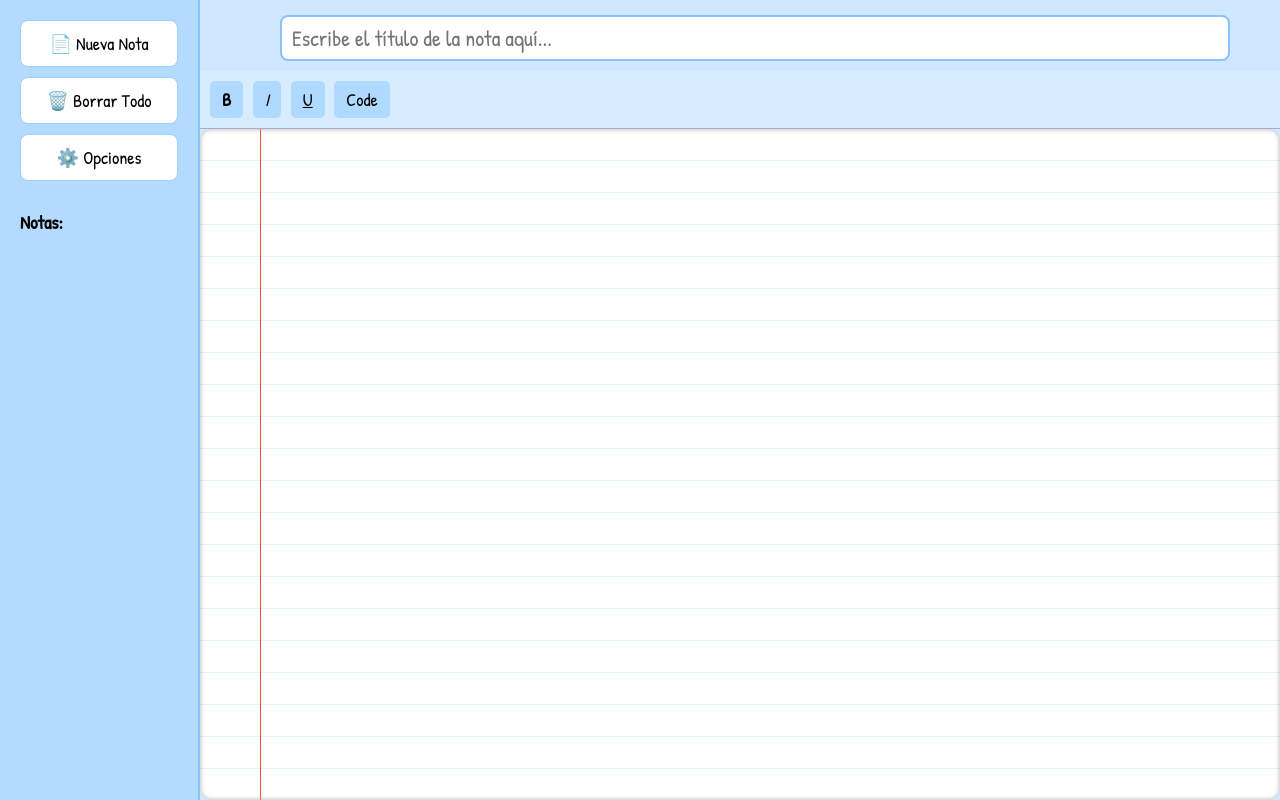
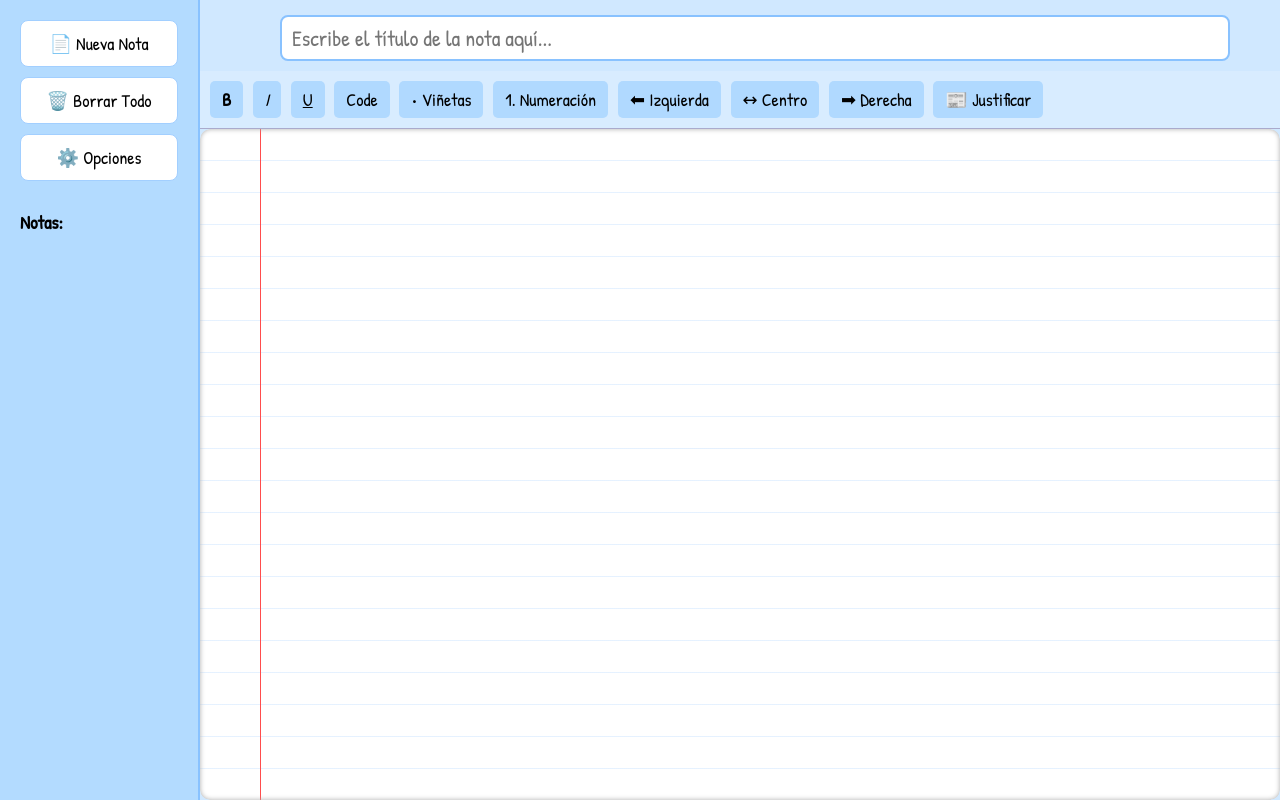
Before and after one commit to ProgramerHTMLPython/note_pad_online, a plain HTML site: page index.html in a window 1280 px wide. Drawn offline with Linux system fonts and the light colour scheme.

Commit message:
Update index.html

```diff
--- a/index.html
+++ b/index.html
@@ -205,7 +205,14 @@
   <button onclick="document.execCommand('italic')"><i>I</i></button>
   <button onclick="document.execCommand('underline')"><u>U</u></button>
   <button onclick="insertCode()">Code</button>
+  <button onclick="document.execCommand('insertUnorderedList')">• Viñetas</button>
+  <button onclick="document.execCommand('insertOrderedList')">1. Numeración</button>
+  <button onclick="document.execCommand('justifyLeft')">⬅ Izquierda</button>
+  <button onclick="document.execCommand('justifyCenter')">↔ Centro</button>
+  <button onclick="document.execCommand('justifyRight')">➡ Derecha</button>
+  <button onclick="document.execCommand('justifyFull')">📰 Justificar</button>
 </div>
+
     <div id="editor" contenteditable="true"></div>
   </div>
 
```
Lines whose indentation alone changed are shown as unchanged.
